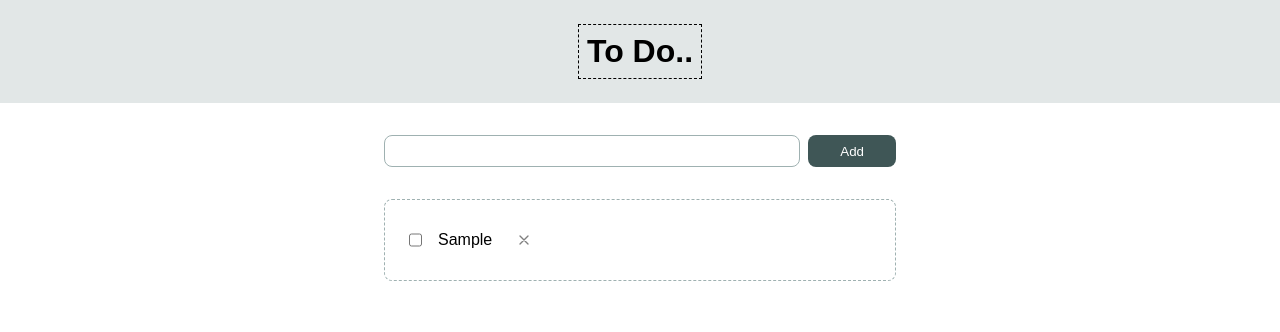
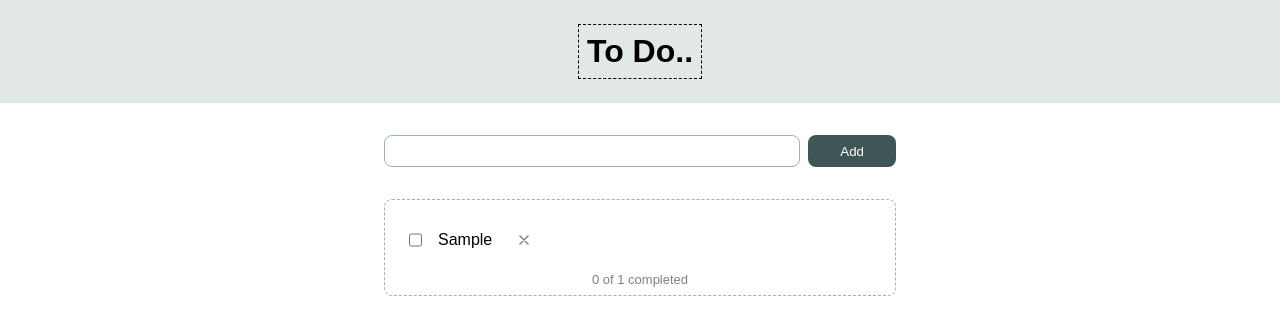
Before and after one commit to KseniiaMasna/todo-app, a React (Vite) app: page / in a window 1280 px wide. Both pictures are taken after typing "Sample" into the empty fields and a click on the button "Add". Shown: the top 332 px of the page. Built offline with nearby package versions, Linux system fonts and the light colour scheme.

Commit message:
Implement Counter component and its logic

```diff
--- a/src/App.tsx
+++ b/src/App.tsx
@@ -71,7 +71,13 @@ function App() {
       <main>
         <AddTodoForm addTodo={addTodo}/>
         {
-            todoList.length > 0 && <ListTodos todoList={todoList} onChange={toggleCheckBox} onClick={deleteTodo}/>
+            todoList.length > 0 &&
+              <ListTodos
+                todoList={todoList}
+                onChange={toggleCheckBox}
+                onClick={deleteTodo}
+                amountOfDoneTodo={todoList.filter(todo => todo.done).length}
+                totalAmountTodo={todoList.length}/>
         }
       </main>
     </>
--- /dev/null
+++ b/src/components/Counter/Counter.css
@@ -0,0 +1,7 @@
+.counter h3{
+    font-size: small;
+    font-weight: 500;
+    text-align: center;
+    color: gray;
+
+}
--- /dev/null
+++ b/src/components/Counter/Counter.tsx
@@ -0,0 +1,10 @@
+import './Counter.css'
+import React from 'react'
+
+export const Counter = (props) => {
+    return (
+        <div className='counter'>
+            <h3>{props.amountOfDoneTodo} of {props.totalAmountTodo} completed</h3>
+        </div>
+    )
+}
--- a/src/components/ListTodos/ListTodos.tsx
+++ b/src/components/ListTodos/ListTodos.tsx
@@ -1,6 +1,7 @@
 import './ListTodos.css'
 import React from "react"
 import { IconCloseButton } from '../primitive ui/IconCloseButton'
+import { Counter } from '../Counter/Counter'
 
 export const ListTodos = (props) => {
 
@@ -13,6 +14,7 @@ export const ListTodos = (props) => {
                     <IconCloseButton onClick={() => props.onClick(todoEntrie.id)}/>
                 </div>
             ))}
+            <Counter amountOfDoneTodo={props.amountOfDoneTodo} totalAmountTodo={props.totalAmountTodo}/>
         </fieldset>
     )
 }
```
